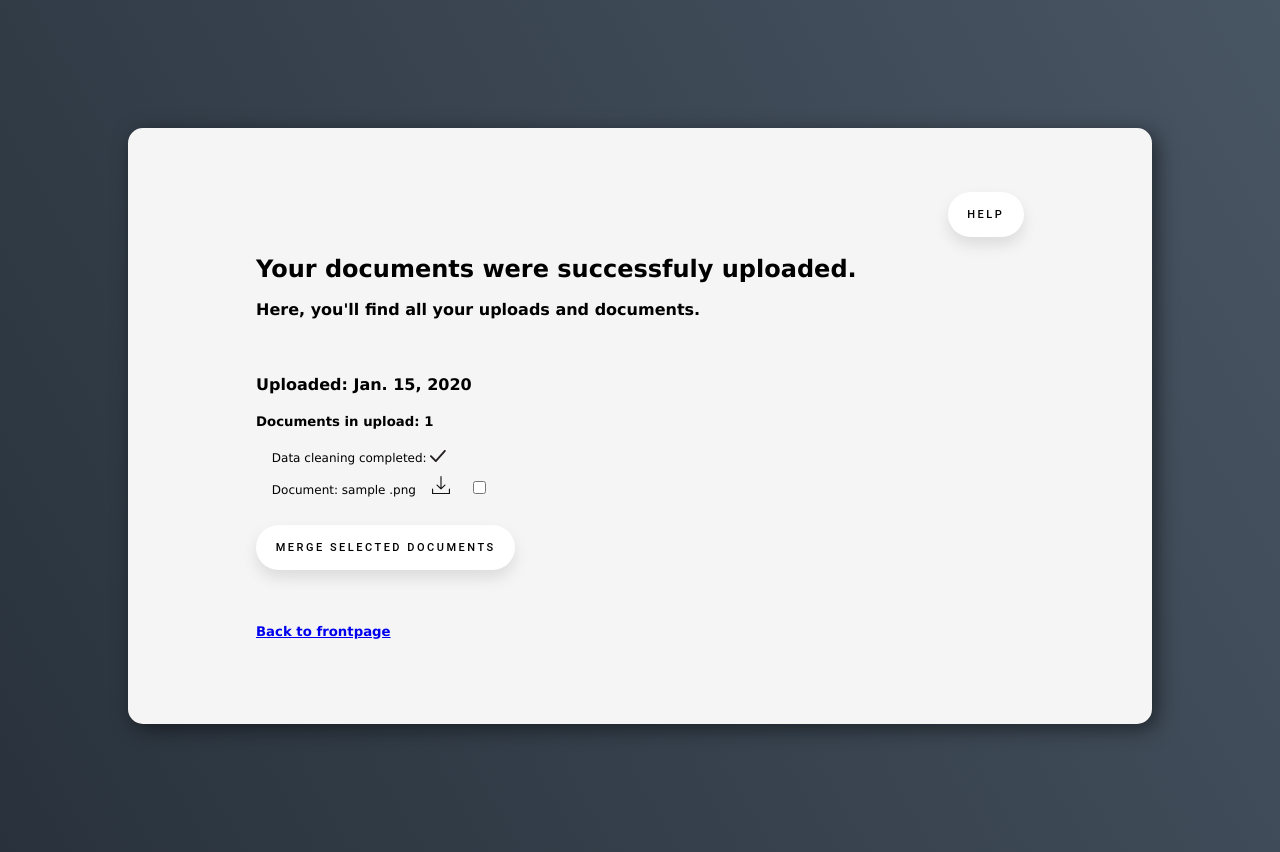
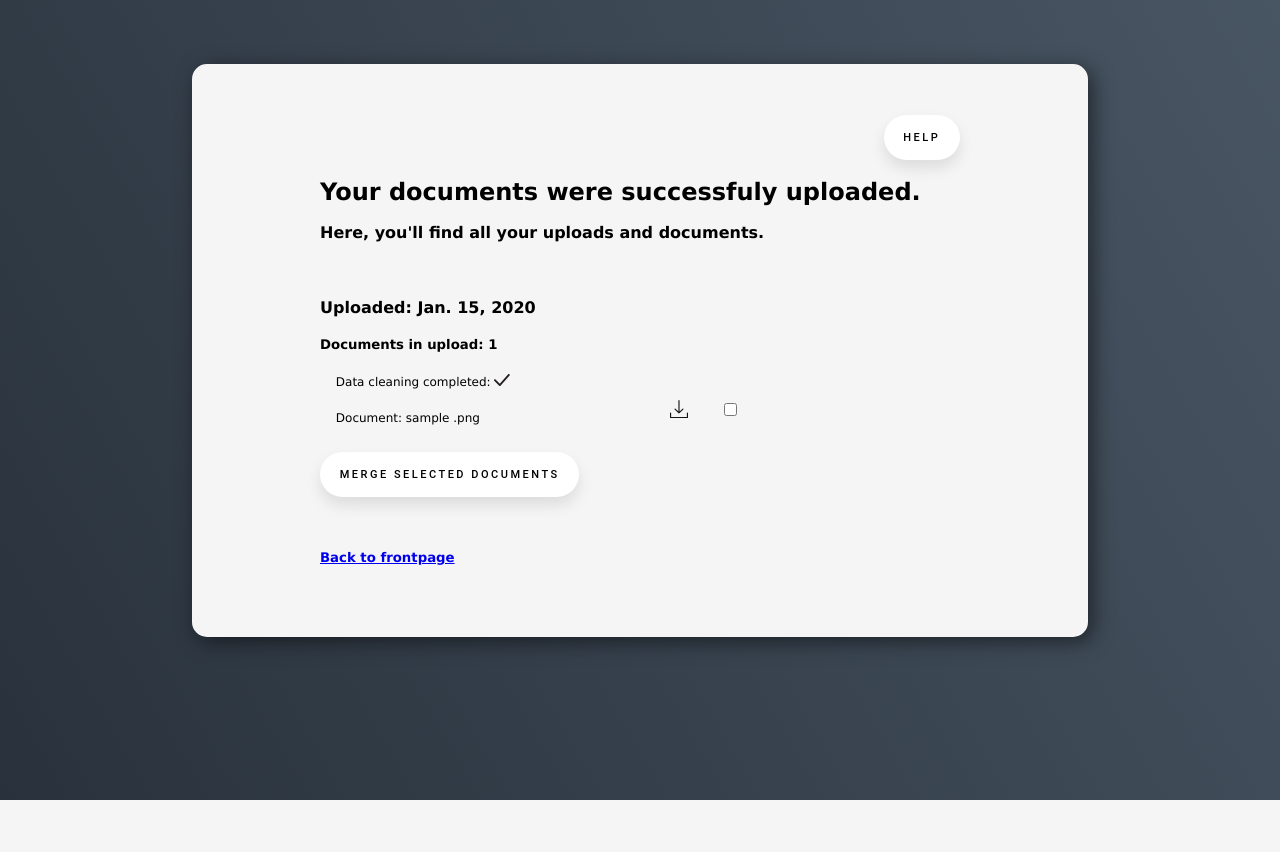
Before and after one commit to asa19aau/CleanMyData, a Django app: page /success/ in a window 1280 px wide. After the commit the page ends 800 px from the top, so only its background shows below. Run offline with Django 3.2, Linux system fonts and the light colour scheme; tables that the repository leaves empty hold one stand-in row (values such as "Sample post").

Commit message:
Update ui again

```diff
--- a/CleanMyData/clean/templates/entry.html
+++ b/CleanMyData/clean/templates/entry.html
@@ -29,5 +29,6 @@
     <br><br>
     <hr>
 
-    <h5><a href="/success">Go to success page</a></h5>
+    <br>
+    <a href="/success">Go to success page</a>
 {% endblock %}
--- a/CleanMyData/clean/templates/general.html
+++ b/CleanMyData/clean/templates/general.html
@@ -50,11 +50,8 @@
     }
 
     body{
-        margin: 10%;
-        padding-left: 10%;
-        padding-top: 5%;
-        padding-right: 10%;
-        padding-bottom: 5%;
+        margin: 5% 15% 5% 15%;
+        padding: 4% 10% 4% 10%;
         border-radius: 15px;
         background-color: whitesmoke;
         box-shadow: 5px 5px 20px rgba(0, 0, 0, 0.5);
@@ -89,6 +86,16 @@
 
     .chosen { display: initial; }
     .notChosen { display: none; }
+
+    .grid-container{
+        display: grid;
+        /* grid-column-gap: 50px; */
+        grid-template-columns: 350px 50px 50px
+    }
+
+    .grid-item{
+        overflow: hidden;
+    }
 </style>
 <body>
     <div style="text-align: right;">
--- a/CleanMyData/clean/templates/success.html
+++ b/CleanMyData/clean/templates/success.html
@@ -12,8 +12,8 @@
 
             <form action=""></form>
                 <div>
-
                     {% for document in upload.documents.all %}
+                        <div >
                             <p style="font-size: 12px;">&emsp; Data cleaning completed:
                                 {% if document.is_wrangled %}
                                     <svg style="height: 12px;" version="1.1" id="Layer_1" x="0px" y="0px"
@@ -25,19 +25,28 @@
                                     </svg>
                                 {% else %}
                                     Error
-                                {% endif %}</p>
+                                {% endif %}
+                            </p>
+                        </div>
 
-                                <p style="font-size: 12px;">&emsp; Document: {{ document.file_name }} {{ document.file_extension }}&emsp;
+                        <div class="grid-container">
+                            <div class="grid-item">
+                                <p style="font-size: 12px;">&emsp; Document: {{ document.file_name }} {{ document.file_extension }}&emsp;</p>
+                            </div>
+
+                            <div class="grid-item">
                                 <a href="{{ document.file.url }}" download><svg style="height: 18px;" enable-background="new 0 0 32 32" viewBox="0 0 32 32"><g id="Download"><path d="M31,22c-0.552,0-1,0.448-1,1v7H2v-7c0-0.552-0.448-1-1-1s-1,0.448-1,1v8c0,0.552,0.448,1,1,1h30   c0.552,0,1-0.448,1-1v-8C32,22.448,31.552,22,31,22z" fill="#121313"/><path d="M15.27,23.707c0.389,0.385,1.04,0.389,1.429,0l6.999-6.9c0.395-0.391,0.394-1.024,0-1.414   c-0.394-0.391-1.034-0.391-1.428,0l-5.275,5.2V1c0-0.552-0.452-1-1.01-1c-0.558,0-1.01,0.448-1.01,1v19.593l-5.275-5.2   c-0.395-0.391-1.034-0.391-1.428,0c-0.395,0.391-0.395,1.024,0,1.414L15.27,23.707z" fill="#121313"/></svg></a>
-                                    &emsp;
-                                    <input type="checkbox" name="" id="">
-                                </p>
+                            </div>
+
+                            <div class="grid-item">
+                                <input type="checkbox">
+                            </div>
+                        </div>
 
 
                         {% if not forloop.last %}
                             <p style="font-size: 12px; color:grey;">&emsp; ----------------------------------------------------------------</p>
                         {% endif %}
-
                     {% endfor %}
 
                 </div>
```
Lines whose indentation alone changed are shown as unchanged.
